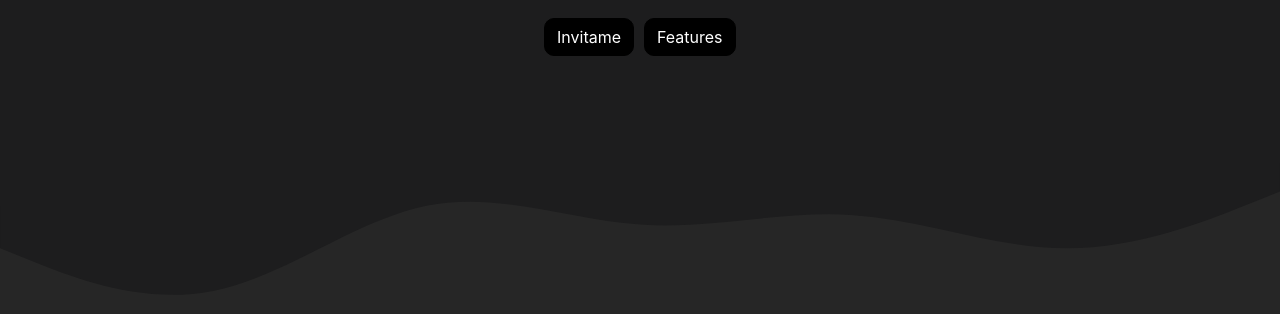
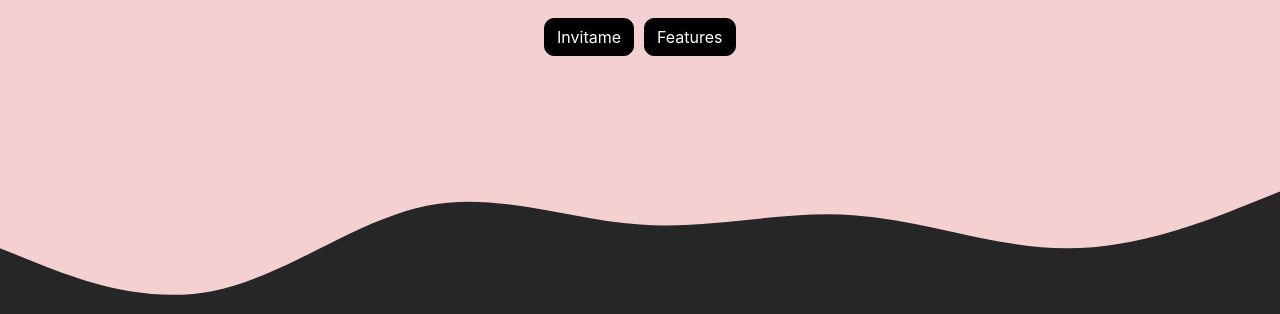
Before and after one commit to Ramanueel/hypebot, a plain HTML site: page index.html in a window 1280 px wide. Shown: the part 377-691 px from the top of the page. Drawn offline with nearby package versions, Linux system fonts and the light colour scheme; files whose address does not match are found by name.

Commit message:
Update styles.css

```diff
--- a/assets/css/styles.css
+++ b/assets/css/styles.css
@@ -1,6 +1,6 @@
 :root {
   --main-color: #000000;
-  --background: #1d1d1e;
+  --background: #f5d0d0;
   --secondary: #262626;
   --link: #4290f5;
   --text-color: #fff;
```
